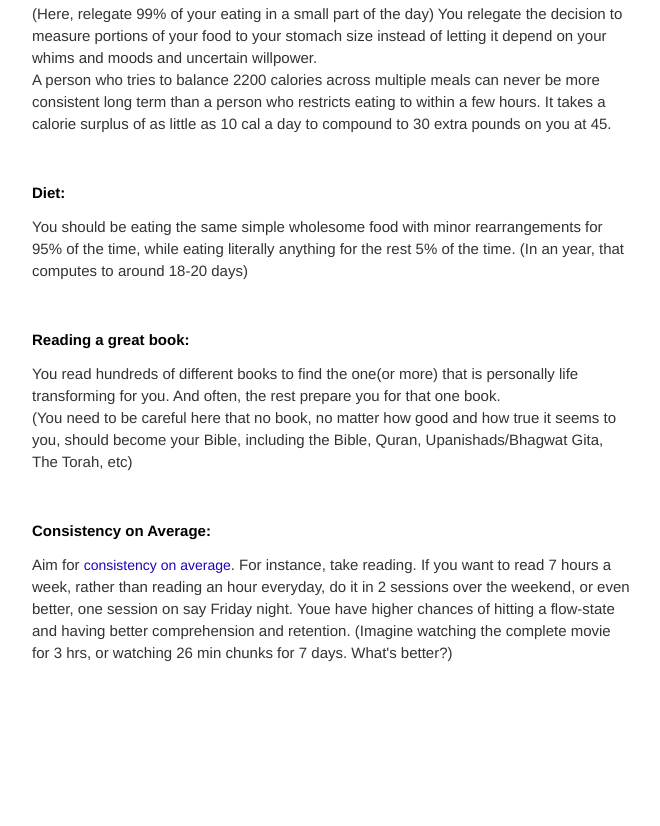
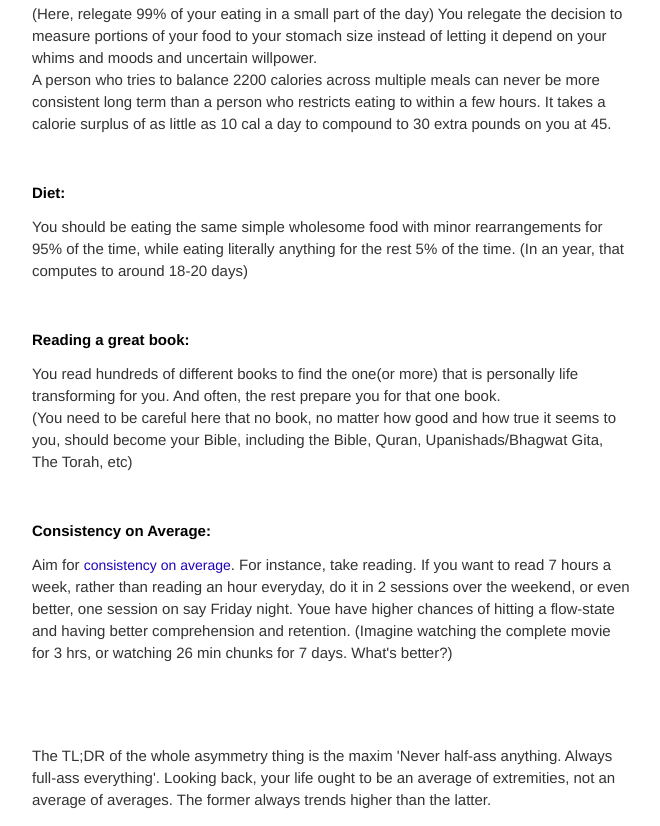
Before and after one commit to muleyrohit/About, a plain HTML site: page asymmetry.html in a window 1280 px wide. Shown: the part 923-1749 px from the top of the page, without its empty margins (426-1086 px from the left). Before the commit the page ends 1602 px from the top, so only its background shows below. Drawn offline with Linux system fonts and the light colour scheme.

Commit message:
Update asymmetry.html

```diff
--- a/asymmetry.html
+++ b/asymmetry.html
@@ -118,6 +118,12 @@
 
 	      </p>
 
+	      <br><br><br>
+	      <p>The TL;DR of the whole asymmetry thing is the maxim 'Never half-ass anything. Always full-ass everything'. Looking back, your life
+		ought to be an average of extremities, not an average of averages. The former always trends higher than the latter.
+	      </p>
+
+
 
 
 
```
